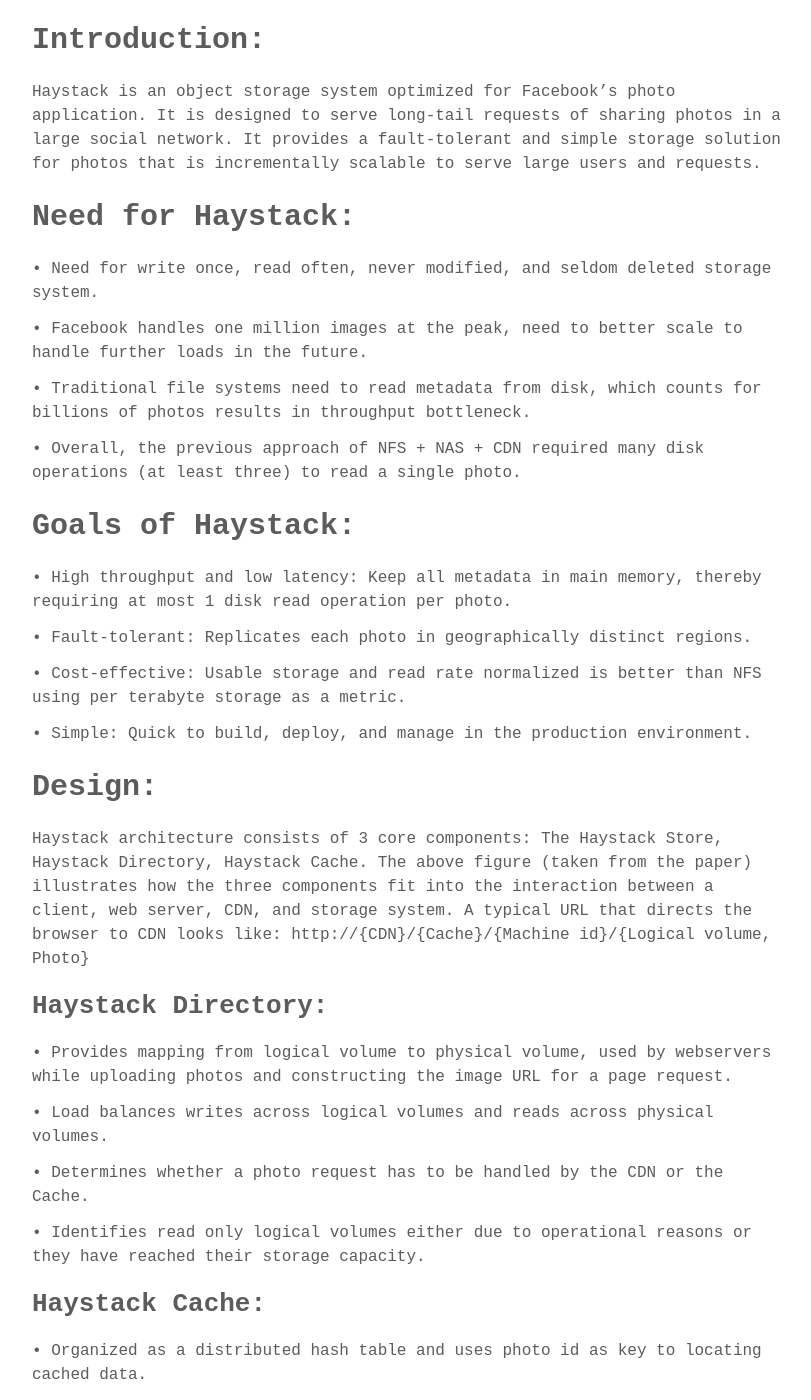
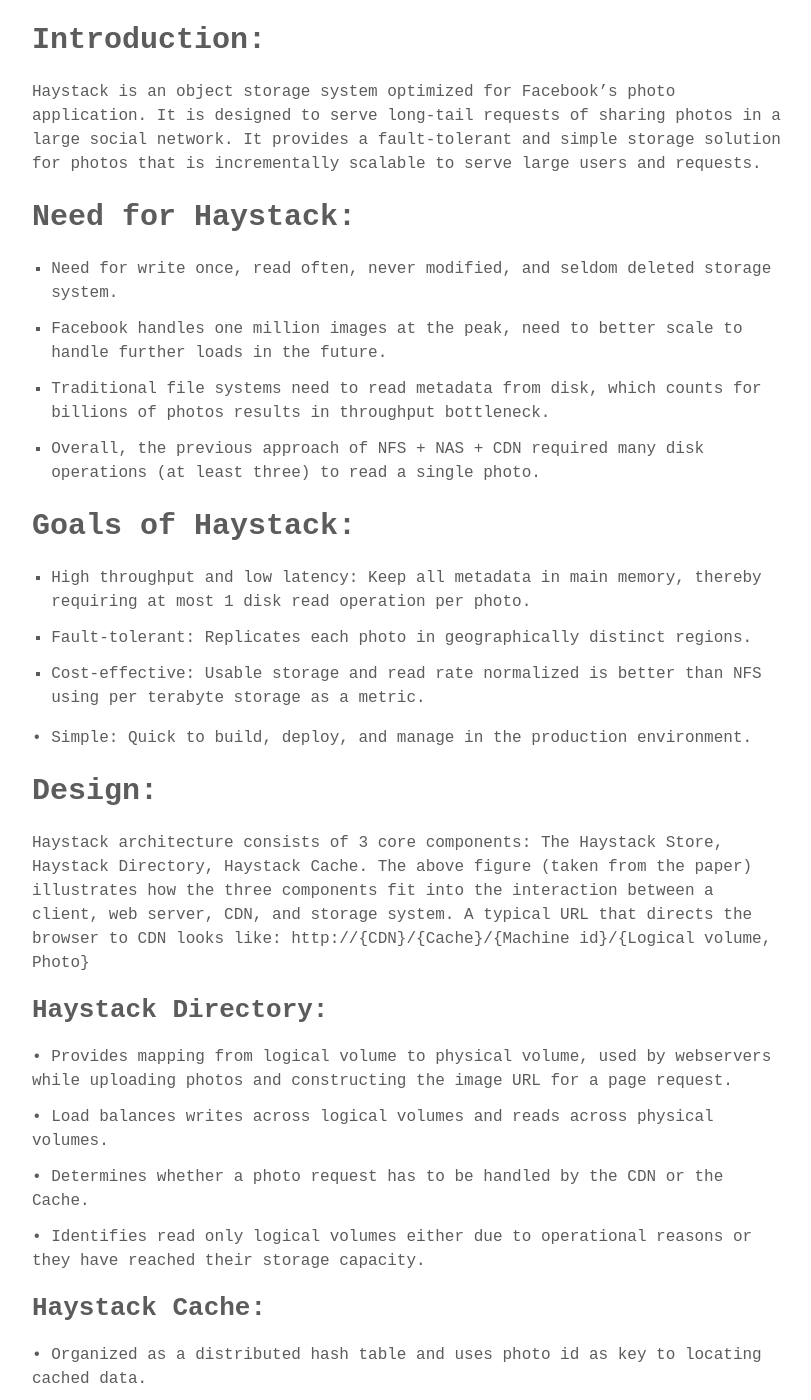
Before and after one commit to piymis/piymis.github.io, a Jekyll site: the page built from _posts/2020-12-21-haystack-facebooks-object-storage-for-photos.markdown, in a window 1280 px wide and 1400 px high, scrolled down 291 px. Shown: the whole window, without its empty margins (232-1043 px from the left). Built offline with Jekyll 4.4.1, drawn with Linux system fonts in a browser that asks for light colours; some web fonts are replaced; our own code applies the rules of GitHub Pages for plain Markdown files; some of the changed text lies outside the part shown.

Commit message:
Updated Haystack Facebooks Object Storage For Photos

```diff
--- a/_posts/2020-12-21-haystack-facebooks-object-storage-for-photos.markdown
+++ b/_posts/2020-12-21-haystack-facebooks-object-storage-for-photos.markdown
@@ -9,20 +9,20 @@ The following article is the paper summary done by me for Facebook's object stor
 Haystack is an object storage system optimized for Facebook’s photo application.  It is designed to serve long-tail requests of sharing photos in a large social network. It provides a fault-tolerant and simple storage solution for photos that is incrementally scalable to serve large users and requests.
 
 # Need for Haystack:
-•	Need for write once, read often, never modified, and seldom deleted storage system.
+* Need for write once, read often, never modified, and seldom deleted storage system.
 
-•	Facebook handles one million images at the peak, need to better scale to handle further loads in the future.
+* Facebook handles one million images at the peak, need to better scale to handle further loads in the future.
 
-•	Traditional file systems need to read metadata from disk, which counts for billions of photos results in throughput bottleneck.
+* Traditional file systems need to read metadata from disk, which counts for billions of photos results in throughput bottleneck.
 
-•	Overall, the previous approach of NFS + NAS + CDN required many disk operations (at least three) to read a single photo.
+* Overall, the previous approach of NFS + NAS + CDN required many disk operations (at least three) to read a single photo.
 
 # Goals of Haystack:
-•	High throughput and low latency: Keep all metadata in main memory, thereby requiring at most 1 disk read operation per photo.
+* High throughput and low latency: Keep all metadata in main memory, thereby requiring at most 1 disk read operation per photo.
 
-•	Fault-tolerant: Replicates each photo in geographically distinct regions.
+* Fault-tolerant: Replicates each photo in geographically distinct regions.
 
-•	Cost-effective: Usable storage and read rate normalized is better than NFS using per terabyte storage as a metric.
+* Cost-effective: Usable storage and read rate normalized is better than NFS using per terabyte storage as a metric.
 
 •	Simple: Quick to build, deploy, and manage in the production environment.
 
@@ -45,7 +45,7 @@ Haystack architecture consists of 3 core components: The Haystack Store, Haystac
 
 •	Caches photo only when
 
-o	Request comes directly from the user and not CDN, as post CDN caching is usually ineffective as fewer chances of cache hit when it misses CDN.
+Request comes directly from the user and not CDN, as post CDN caching is usually ineffective as fewer chances of cache hit when it misses CDN.
 
 o	Photo is fetched from write enabled store machine. Used to shelter right enabled machine from reads using Cache as found due to high workload of reads after write.
 
```
